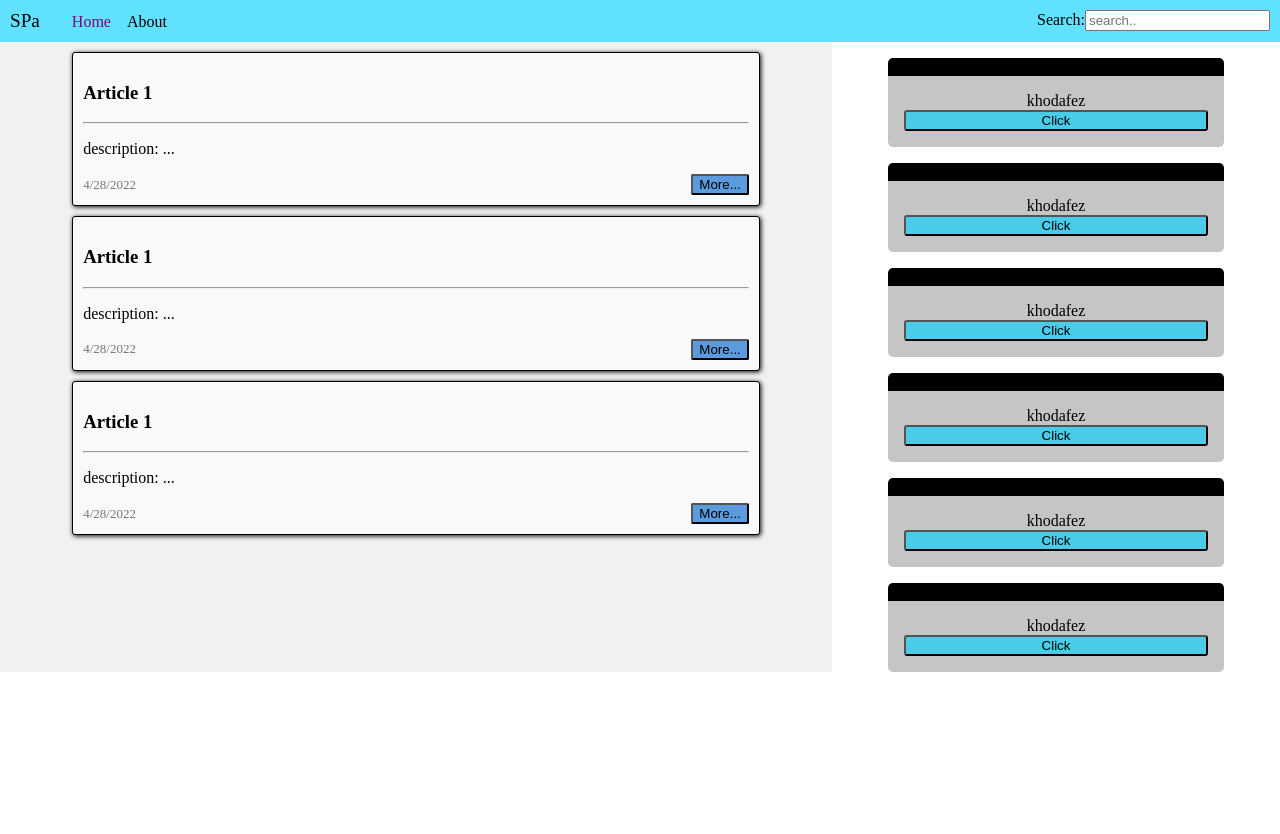
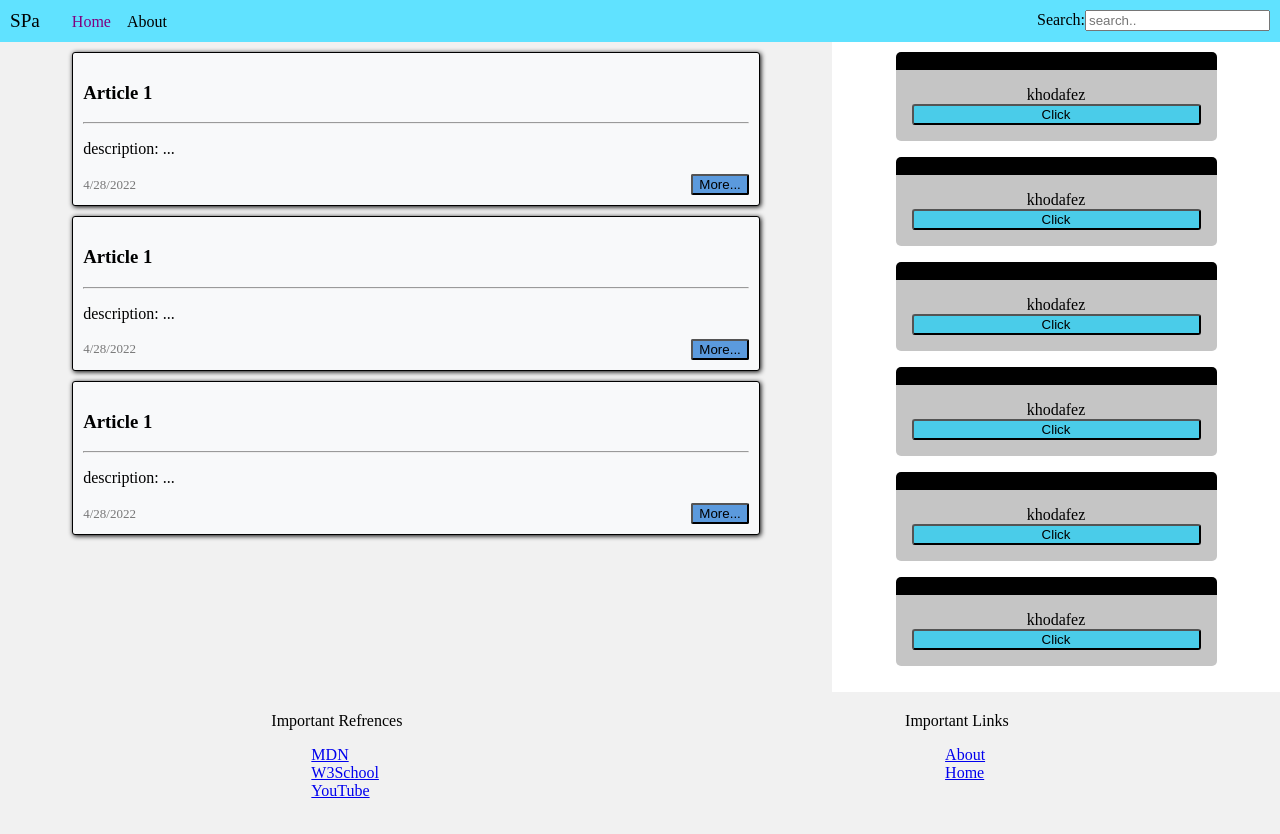
Before and after one commit to AliGhDeveloper/reactjs, a React (Create React App) app: page / in a window 1280 px wide. Before the commit the page ends 800 px from the top, so only its background shows below. Built offline with nearby package versions, Linux system fonts and the light colour scheme.

Commit message:
Creating SiteFooter

```diff
--- a/src/App.js
+++ b/src/App.js
@@ -1,12 +1,13 @@
 import Navbar from './Navbar'
 import MainPage from './MainPage'
-
+import SiteFooter from './SiteFooter'
 
 function App() {
   return (
     <div className="App">
       <Navbar />
       <MainPage />
+      <SiteFooter />
     </div>
   );
 }
--- /dev/null
+++ b/src/SiteFooter.js
@@ -0,0 +1,23 @@
+function SiteFooter(){
+    return(
+        <div className="SiteFooter">
+            <div className="refrences">
+                <span>Important Refrences</span>
+                <ul>
+                    <li><a href="#">MDN</a></li>
+                    <li><a href="#">W3School</a></li>
+                    <li><a href="#">YouTube</a></li>
+                </ul>
+            </div>
+            <div className="links">
+                <span>Important Links</span>
+                <ul>
+                    <li><a href="#">About</a></li>
+                    <li><a href="#">Home</a></li>
+                </ul>
+            </div>
+        </div>
+    )
+}
+
+export default SiteFooter;
--- a/src/index.css
+++ b/src/index.css
@@ -66,6 +66,7 @@ div.MPcol9{
 }
 
 div.addBar{
+  padding: 10px;
   position: sticky;
   top: 90px;
 }
@@ -133,3 +134,14 @@ div.articleFooter > button{
   background-color: rgba(71, 142, 218, 0.881);
   border-radius: 2px;
 }
+
+.SiteFooter{
+  padding: 20px;
+  display:flex;
+  justify-content: space-around;
+  background-color: #f1f1f1;
+}
+
+div.SiteFooter ul {
+  list-style: none;
+}
```
